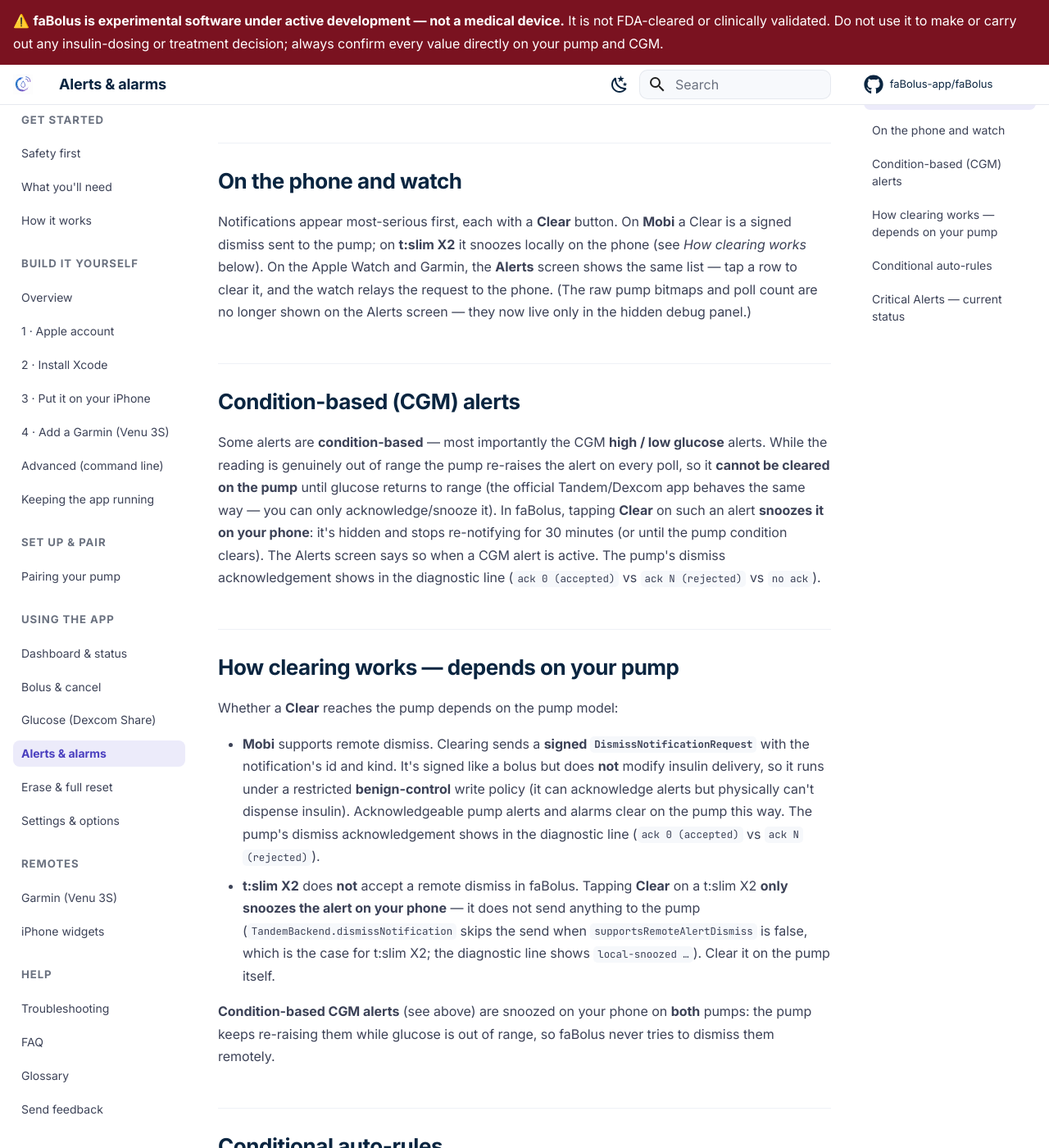
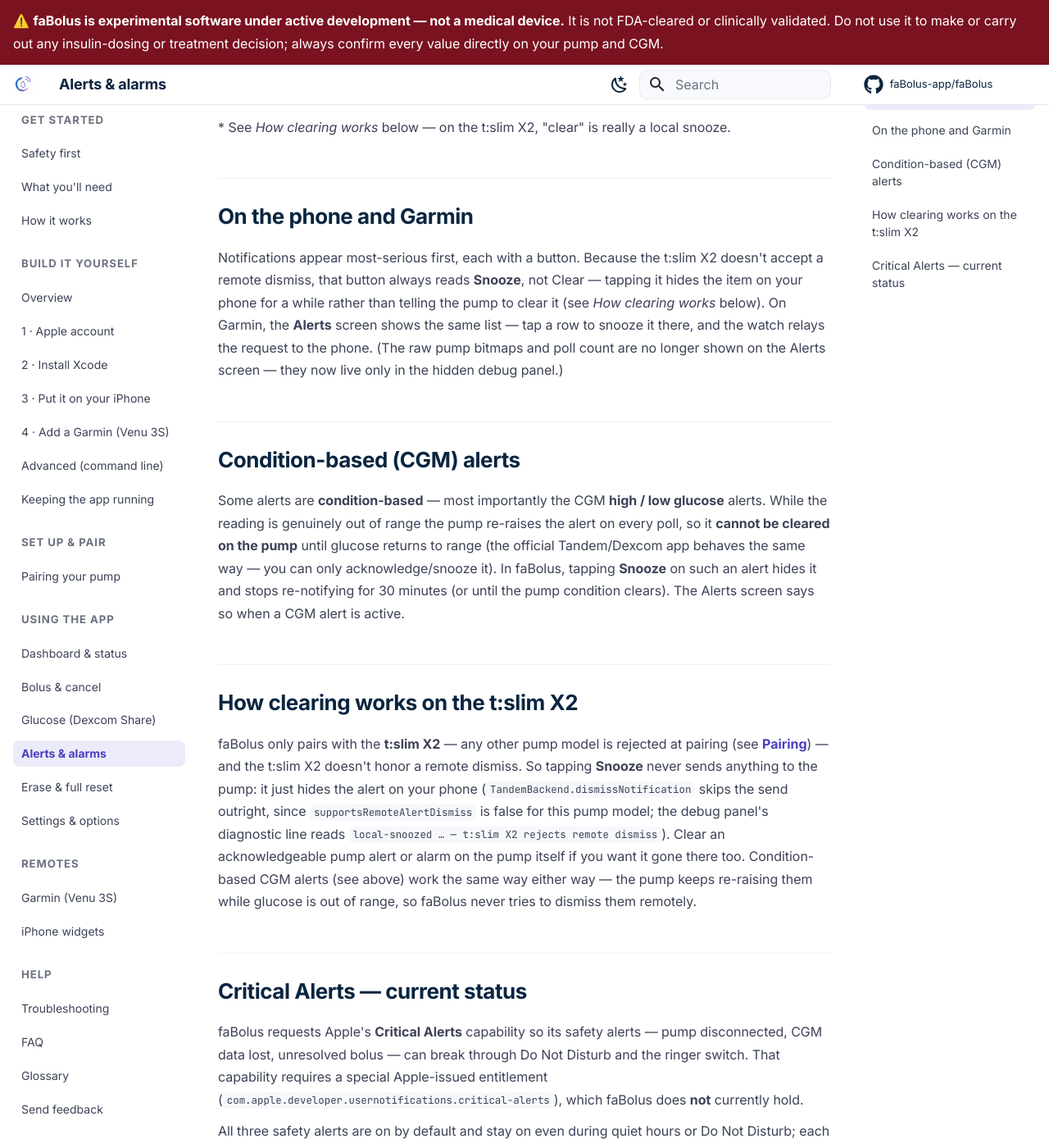
Before and after one commit to faBolus-app/faBolus, an MkDocs documentation site: the page built from docs/operate/alerts.md, in a window 1280 px wide and 1400 px high, scrolled down 1304 px. Shown: the whole window at 82% size. Built offline with MkDocs 1.6.1 and Material for MkDocs 9.7.7, drawn with Linux system fonts in a browser that asks for light colours; comment, search, counter and statistics services are not loaded; some of the changed text lies outside the part shown.

Commit message:
docs(09.6-03): rewrite Alerts & alarms to t:slim-X2-only, drop custom alert-rules engine
- deletes the Mobi remote-dismiss branch and the whole Conditional auto-rules section (FEAT-08, custom alert-rules engine removed) — the t:slim X2 never accepts a remote dismiss, so Clear is renamed to the button's actual on-screen label, Snooze, and How clearing works collapses to one path (verified against TandemBackend.dismissNotification/supportsRemoteAlertDismiss)
- fixes the Critical Alerts toggle location (Settings -> Notifications -> Interruption Strength, not the removed Alert rules category) and adds that the safety trio, while on by default and always breaking through, can now be individually disabled behind a confirm warning (verified against NotificationSettingsView.swift) rather than being flatly unconditional

```diff
--- a/docs/operate/alerts.md
+++ b/docs/operate/alerts.md
@@ -1,11 +1,12 @@
 # Alerts & alarms
 
-View and clear the pump's active notifications from the phone or your watch — without reaching
-for the pump. On the phone they live on the **Alerts** tab (and as a banner on the Dashboard).
+View and clear the pump's active notifications from the phone or your Garmin watch — without
+reaching for the pump. On the phone they live on the **Alerts** tab (and as a banner on the
+Dashboard).
 
 <figure class="cx2-shot phone" markdown="span">
   ![Alerts on the phone](../assets/screenshots/alerts.svg)
-  <figcaption>Active notifications, most-serious first, each with Clear</figcaption>
+  <figcaption>Active notifications, most-serious first, each with Snooze</figcaption>
 </figure>
 
 ## What's shown
@@ -20,75 +21,57 @@
 | **Reminders** | Configured reminders | Yes |
 | **Malfunctions** | Hardware faults | View-only |
 
-## On the phone and watch
+\* See *How clearing works* below — on the t:slim X2, "clear" is really a local snooze.
 
-Notifications appear most-serious first, each with a **Clear** button. On **Mobi** a Clear is a signed
-dismiss sent to the pump; on **t:slim X2** it snoozes locally on the phone (see *How clearing works*
-below). On the Apple Watch and Garmin, the **Alerts** screen shows the same list — tap a row to
-clear it, and the watch relays the request to the phone. (The raw pump bitmaps and poll count are no
-longer shown on the Alerts screen — they now live only in the hidden debug panel.)
+## On the phone and Garmin
+
+Notifications appear most-serious first, each with a button. Because the t:slim X2 doesn't accept
+a remote dismiss, that button always reads **Snooze**, not Clear — tapping it hides the item on
+your phone for a while rather than telling the pump to clear it (see *How clearing works* below).
+On Garmin, the **Alerts** screen shows the same list — tap a row to snooze it there, and the watch
+relays the request to the phone. (The raw pump bitmaps and poll count are no longer shown on the
+Alerts screen — they now live only in the hidden debug panel.)
 
 ## Condition-based (CGM) alerts
 
 Some alerts are **condition-based** — most importantly the CGM **high / low glucose** alerts.
 While the reading is genuinely out of range the pump re-raises the alert on every poll, so it
 **cannot be cleared on the pump** until glucose returns to range (the official Tandem/Dexcom app
-behaves the same way — you can only acknowledge/snooze it). In faBolus, tapping **Clear** on
-such an alert **snoozes it on your phone**: it's hidden and stops re-notifying for 30 minutes (or
-until the pump condition clears). The Alerts screen says so when a CGM alert is active. The pump's
-dismiss acknowledgement shows in the diagnostic line (`ack 0 (accepted)` vs `ack N (rejected)` vs
-`no ack`).
+behaves the same way — you can only acknowledge/snooze it). In faBolus, tapping **Snooze** on
+such an alert hides it and stops re-notifying for 30 minutes (or until the pump condition clears).
+The Alerts screen says so when a CGM alert is active.
 
-## How clearing works — depends on your pump
+## How clearing works on the t:slim X2
 
-Whether a **Clear** reaches the pump depends on the pump model:
-
-- **Mobi** supports remote dismiss. Clearing sends a **signed `DismissNotificationRequest`** with the
-  notification's id and kind. It's signed like a bolus but does **not** modify insulin delivery, so it
-  runs under a restricted **benign-control** write policy (it can acknowledge alerts but physically can't
-  dispense insulin). Acknowledgeable pump alerts and alarms clear on the pump this way. The pump's dismiss
-  acknowledgement shows in the diagnostic line (`ack 0 (accepted)` vs `ack N (rejected)`).
-- **t:slim X2** does **not** accept a remote dismiss in faBolus. Tapping **Clear** on a t:slim X2
-  **only snoozes the alert on your phone** — it does not send anything to the pump
-  (`TandemBackend.dismissNotification` skips the send when `supportsRemoteAlertDismiss` is false, which is
-  the case for t:slim X2; the diagnostic line shows `local-snoozed …`). Clear it on the pump itself.
-
-**Condition-based CGM alerts** (see above) are snoozed on your phone on **both** pumps: the pump keeps
-re-raising them while glucose is out of range, so faBolus never tries to dismiss them remotely.
-
-## Conditional auto-rules
-
-Under **Settings → Alert rules** you can add rules that automatically **snooze** or **dismiss** alerts
-that meet conditions you choose:
-
-- **Time of day** — e.g. quiet CGM highs between 22:00 and 07:00 (a window that ends before it starts
-  wraps past midnight).
-- **Alert kind** — reminders, alerts, or CGM alerts.
-- **Specific alert ids**, and/or a **glucose condition** (only act when glucose is below / above a value).
-
-Rules are checked top to bottom; the first match wins. *Auto-snooze* hides the alert and stops
-re-notifying (it re-nags after 30 minutes if still active), like tapping Clear. *Auto-dismiss* does the
-same and, on pumps that allow remote dismiss, also clears it on the pump.
-
-!!! warning "Alarms are never auto-handled"
-    For safety, **alarms and malfunctions** — the pump's most severe notifications — are never
-    auto-snoozed or auto-dismissed, no matter what rules you set.
+faBolus only pairs with the **t:slim X2** — any other pump model is rejected at pairing (see
+[Pairing](../setup/pairing.md)) — and the t:slim X2 doesn't honor a remote dismiss. So tapping
+**Snooze** never sends anything to the pump: it just hides the alert on your phone
+(`TandemBackend.dismissNotification` skips the send outright, since `supportsRemoteAlertDismiss`
+is false for this pump model; the debug panel's diagnostic line reads `local-snoozed … — t:slim X2
+rejects remote dismiss`). Clear an acknowledgeable pump alert or alarm on the pump itself if you
+want it gone there too. Condition-based CGM alerts (see above) work the same way either way — the
+pump keeps re-raising them while glucose is out of range, so faBolus never tries to dismiss them
+remotely.
 
 ## Critical Alerts — current status
 
-faBolus requests Apple's **Critical Alerts** capability so its never-suppressible safety trio —
-pump disconnected, CGM data lost, unresolved bolus — can break through Do Not Disturb and the
-ringer switch. That capability requires a special Apple-issued entitlement
+faBolus requests Apple's **Critical Alerts** capability so its safety alerts — pump disconnected,
+CGM data lost, unresolved bolus — can break through Do Not Disturb and the ringer switch. That
+capability requires a special Apple-issued entitlement
 (`com.apple.developer.usernotifications.critical-alerts`), which faBolus does **not** currently
 hold.
 
+All three safety alerts are on by default and stay on even during quiet hours or Do Not Disturb;
+each has its own switch under **Settings → Notifications → Safety alerts** if you ever need to turn
+one off, but doing so asks you to confirm a specific warning about what you'd be giving up.
+
 !!! note "Pending Apple approval — this is expected, not an error"
-    Until Apple grants the entitlement, faBolus **degrades gracefully**: the safety trio is still
-    delivered every time (that guarantee never depends on the entitlement), just as
-    **time-sensitive** notifications rather than true Critical Alerts. Under **Settings → Alert
-    rules**, the "Use Critical Alerts" toggle shows an honest status line — "Critical Alerts
-    aren't active yet — pending Apple approval" — for as long as this is the case. This is the
-    normal, everyday pre-approval state and can persist for months; it is not a bug.
+    Until Apple grants the entitlement, faBolus **degrades gracefully**: an enabled safety alert is
+    still delivered every time, just as a **time-sensitive** notification rather than a true
+    Critical Alert. Under **Settings → Notifications → Interruption Strength**, the "Use Critical
+    Alerts" toggle shows an honest status line — "Critical Alerts aren't active yet — pending Apple
+    approval" — for as long as this is the case. This is the normal, everyday pre-approval state and
+    can persist for months; it is not a bug.
 
 **How to flip it on once Apple grants the entitlement:** add
 `com.apple.developer.usernotifications.critical-alerts` (Boolean `true`) to
```
